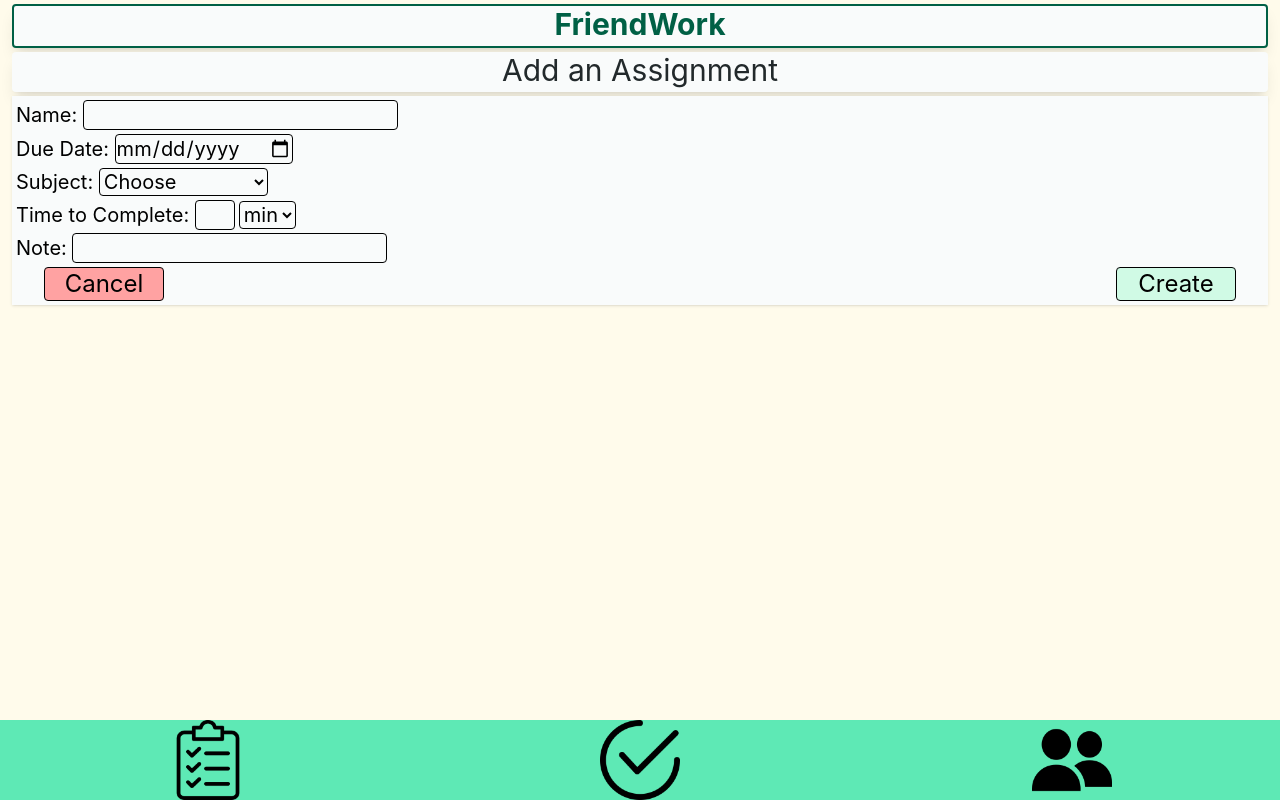
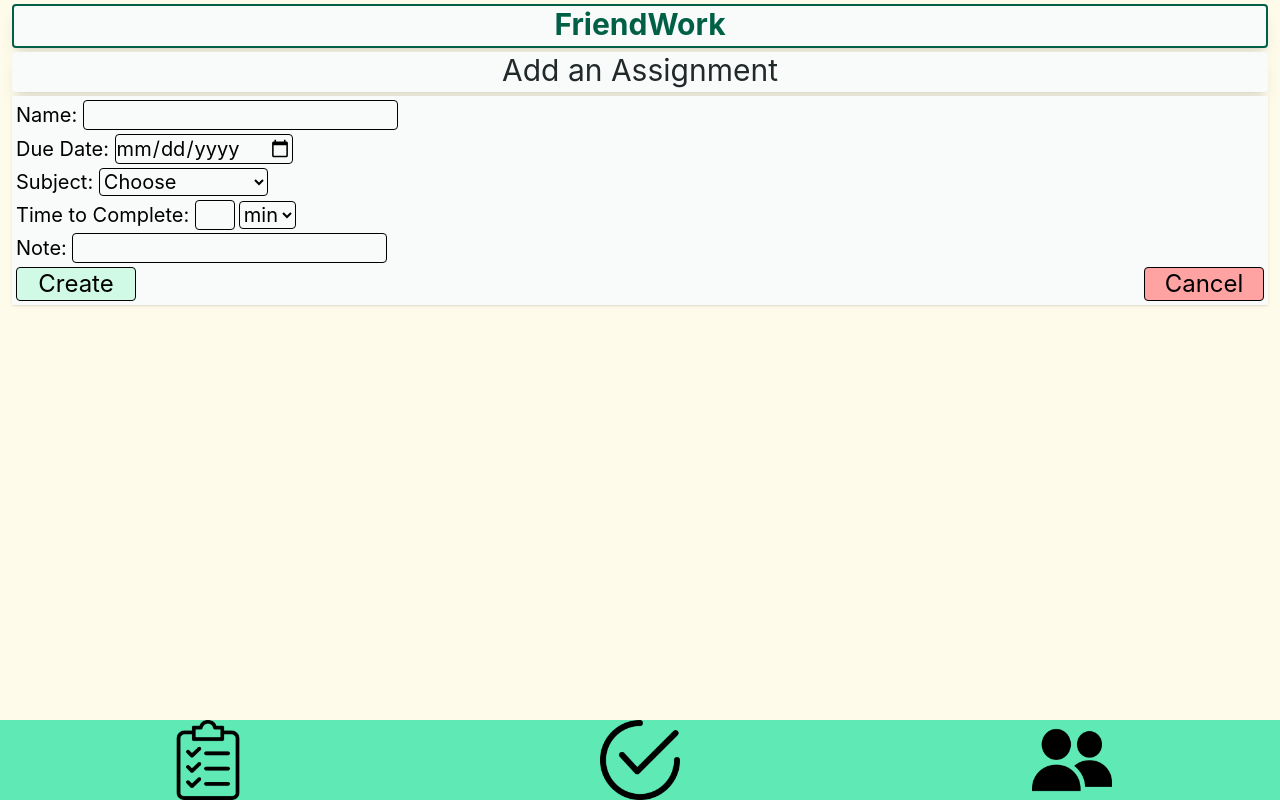
Before and after one commit to kazmirwang/Final-Capstone-KazimirWang, a React (Vite) app: page /Final-Capstone-KazimirWang/add in a window 1280 px wide. Built offline with nearby package versions, Linux system fonts and the light colour scheme.

Commit message:
implemented geoffery's feedback

```diff
--- a/src/components/AddForm.jsx
+++ b/src/components/AddForm.jsx
@@ -71,19 +71,19 @@ export default function AddForm() {
           className="border rounded-sm mb-1"
         />
         <br />
+        <input
+          type="submit"
+          value="Create"
+          className="border rounded-sm px-1 text-2xl bg-emerald-100 w-30 inline-block mr-7"
+        />
         <Link to="/">
           <button
             type="button"
-            className="border rounded-sm px-1 text-2xl bg-red-300 w-30 inline-block ml-7"
+            className="border rounded-sm px-1 text-2xl bg-red-300 w-30 float-right ml-7"
           >
             Cancel
           </button>
         </Link>
-        <input
-          type="submit"
-          value="Create"
-          className="border rounded-sm px-1 text-2xl bg-emerald-100 w-30 float-right mr-7"
-        />
       </form>
     </div>
   );
```
